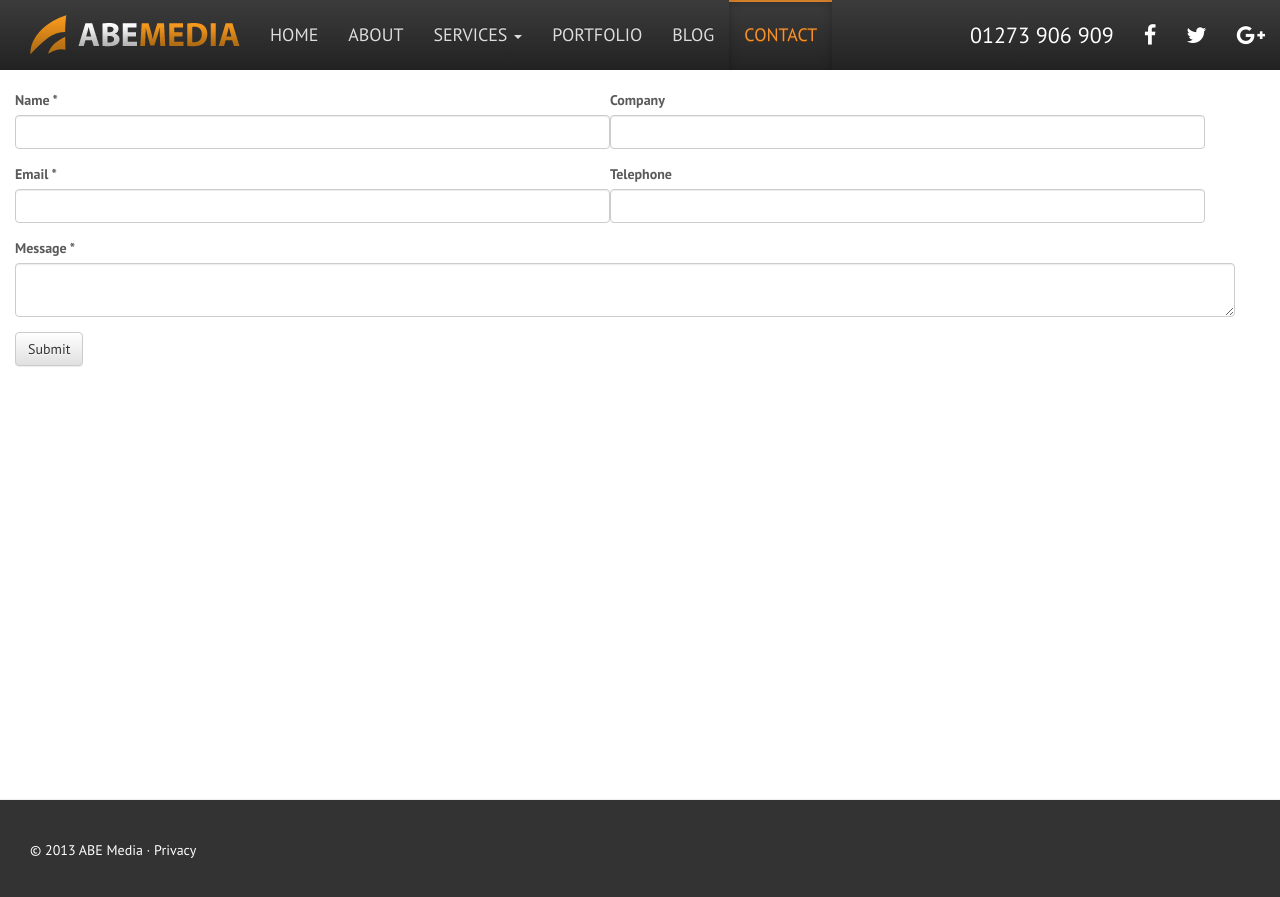
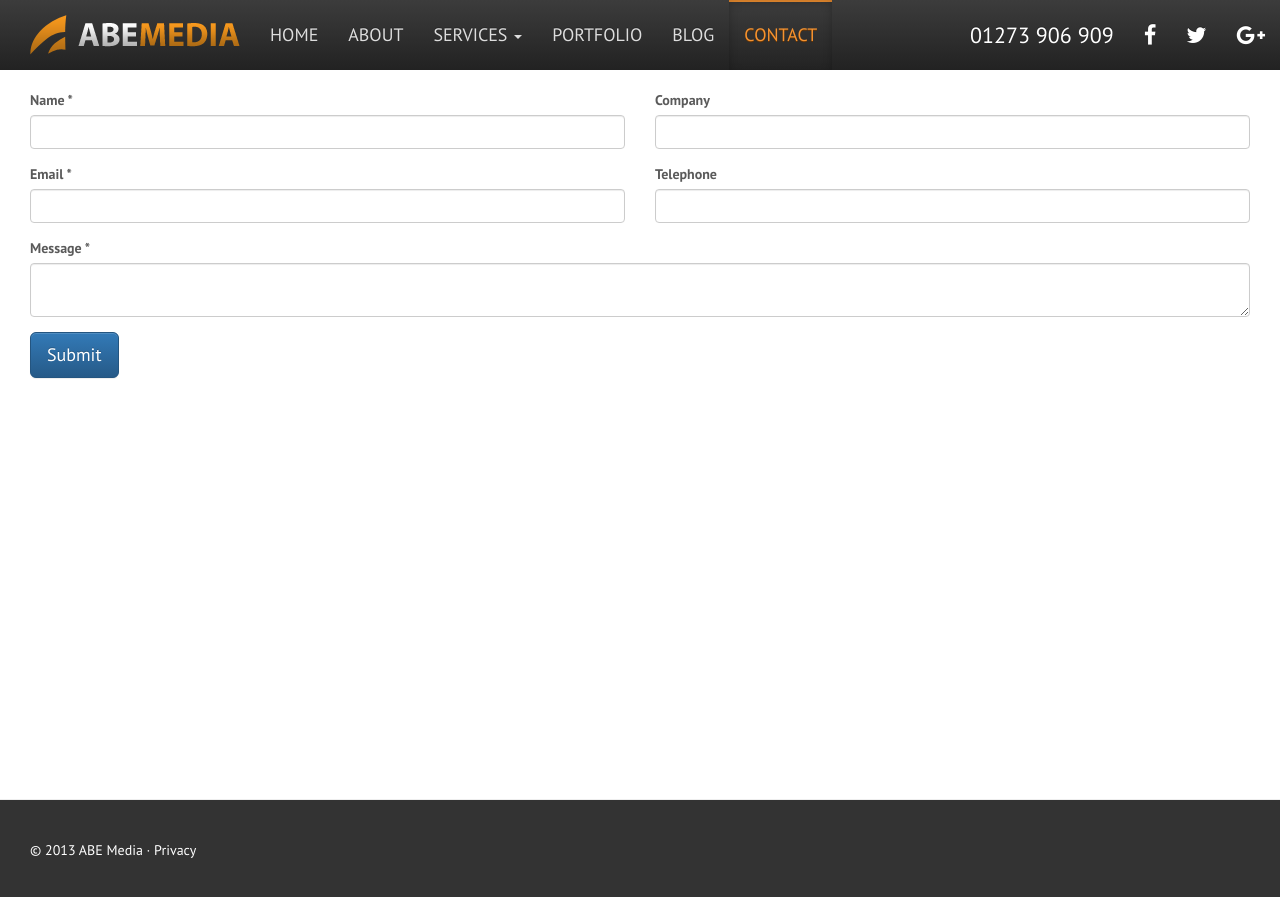
Before and after one commit to abemedia/abemedia.github.io, a Jekyll site: the page built from contact.html, in a window 1280 px wide. Shown: the top 897 px of the page. Built offline with Jekyll 4.4.1, drawn with Linux system fonts in a browser that asks for light colours; nearby versions of some CDN libraries.

Commit message:
Update contact.html

```diff
--- a/contact.html
+++ b/contact.html
@@ -3,7 +3,7 @@ layout: default
 title: Contact Us
 slug: contact
 ---
-<form class="form-horizontal" role="form" action="http://getsimpleform.com/messages?form_api_token=ee510e56c0373993fbbab9e006eaab76" method="post">
+<form role="form" action="http://getsimpleform.com/messages?form_api_token=ee510e56c0373993fbbab9e006eaab76" method="post">
   <div class="row">
     <div class="form-group col-sm-6">
       <label for="name">Name *</label>
@@ -29,6 +29,7 @@ slug: contact
       <label for="message">Message *</label>
       <textarea name="message" class="form-control" required></textarea>
     </div>
-  <button type="submit" class="btn btn-default">Submit</button>
+  </div>
+  <button type="submit" class="btn btn-primary btn-lg">Submit</button>
   <input type='hidden' name='redirect_to' value='<the complete return url e.g. http://fooey.com/thank-you.html>' />
 </form>
```
